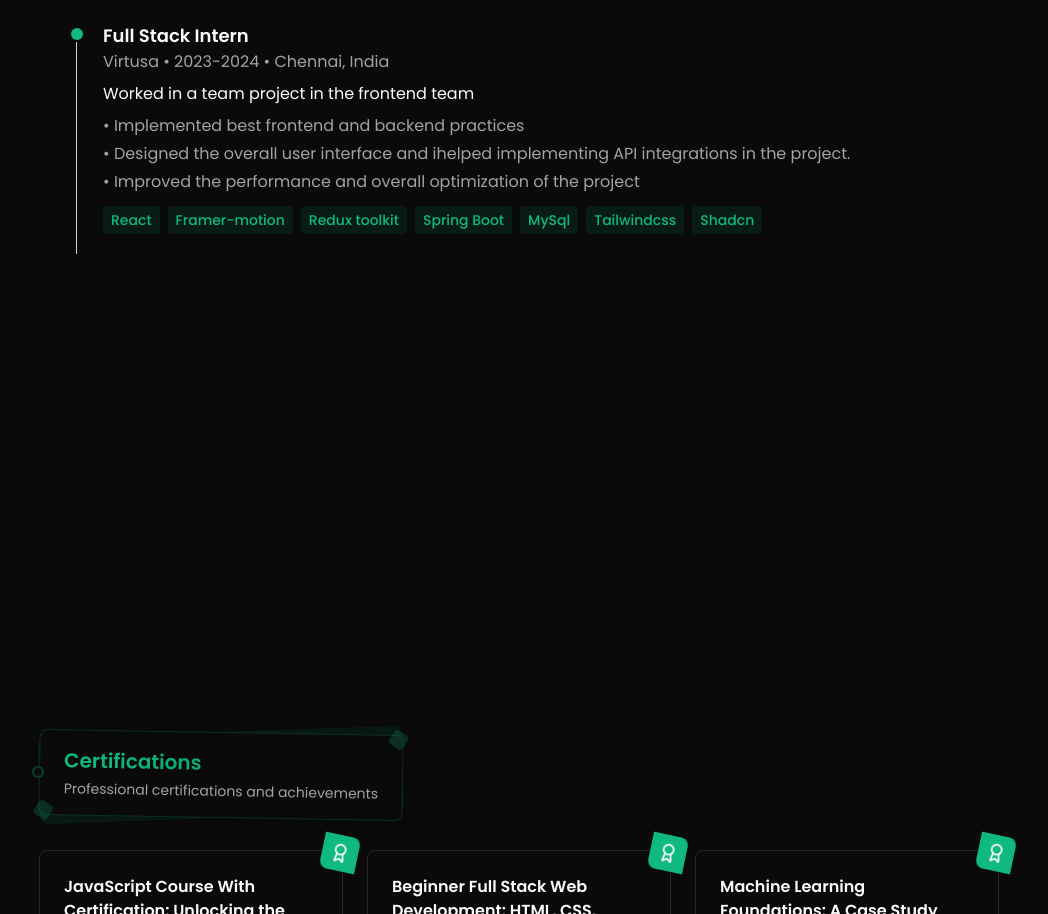
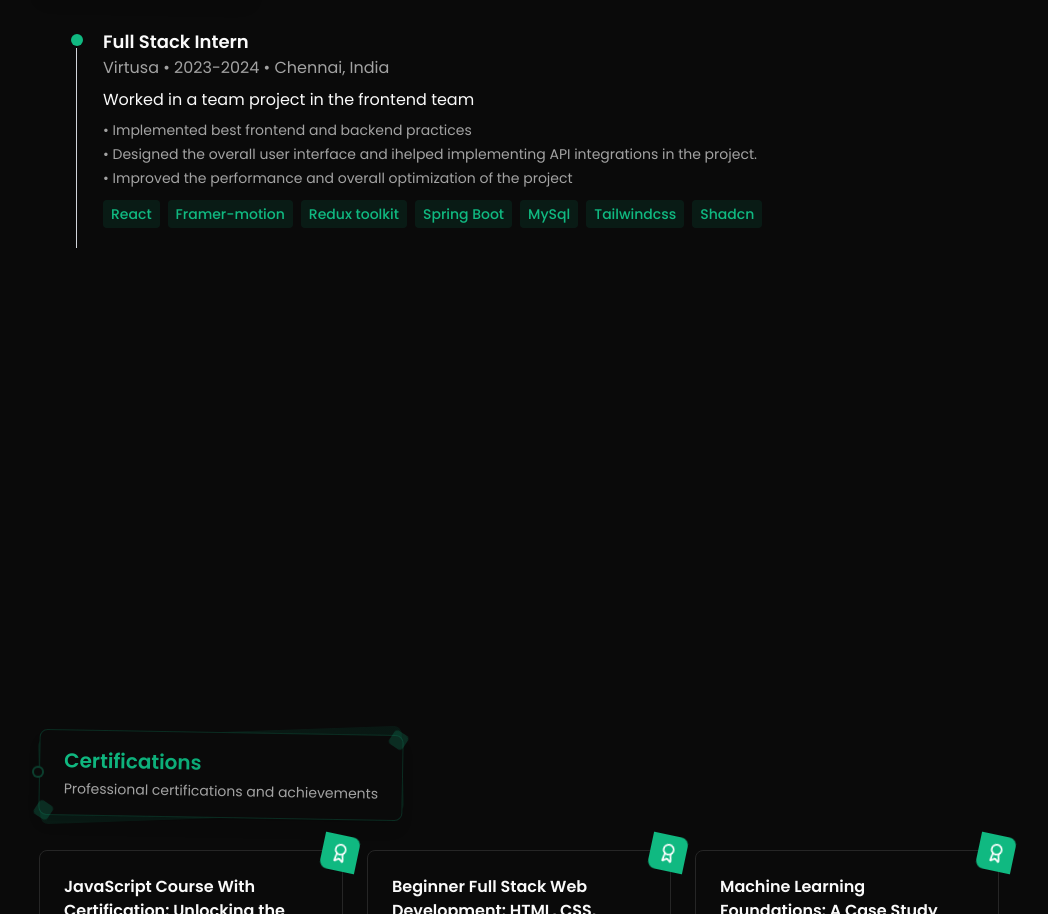
Before and after one commit to GitpreNeuR/next-portfolio, a Next.js app: page / in a window 1280 px wide. Shown: the part 3355-4269 px from the top of the page, without its empty margins (161-1209 px from the left). Built offline with nearby package versions, Linux system fonts and the light colour scheme.

Commit message:
Update page.jsx

```diff
--- a/app/page.jsx
+++ b/app/page.jsx
@@ -379,7 +379,7 @@ export default function Home() {
                     {exp.achievements && exp.achievements.length > 0 && (
                       <ul className="mt-2 space-y-1">
                         {exp.achievements.map((achievement, i) => (
-                          <li key={i} className="text-base text-muted-foreground">
+                          <li key={i} className="text-sm text-muted-foreground">
                             • {achievement}
                           </li>
                         ))}
```
